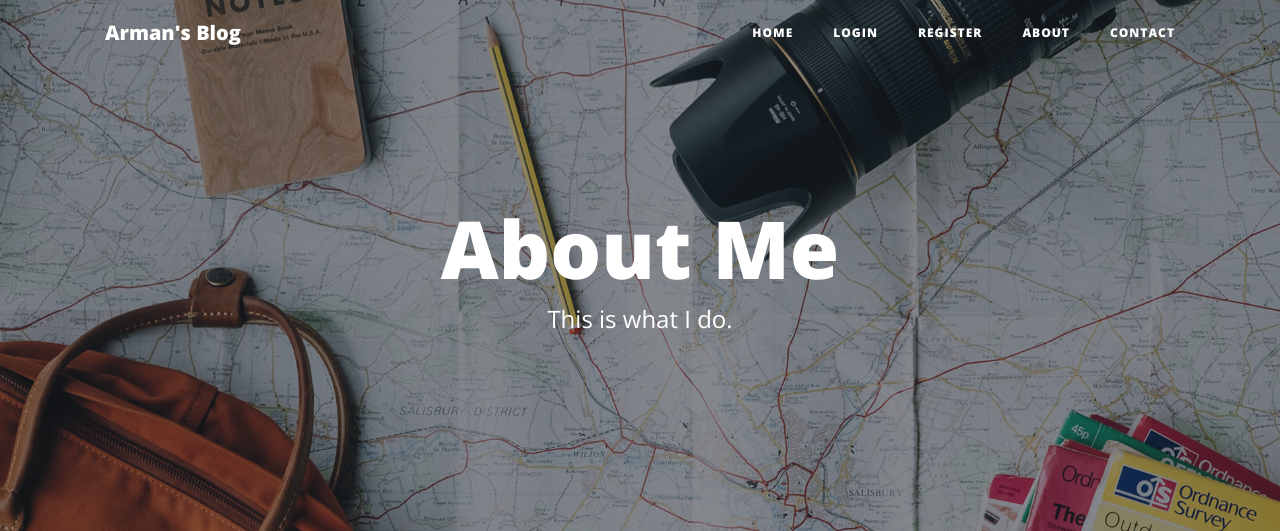
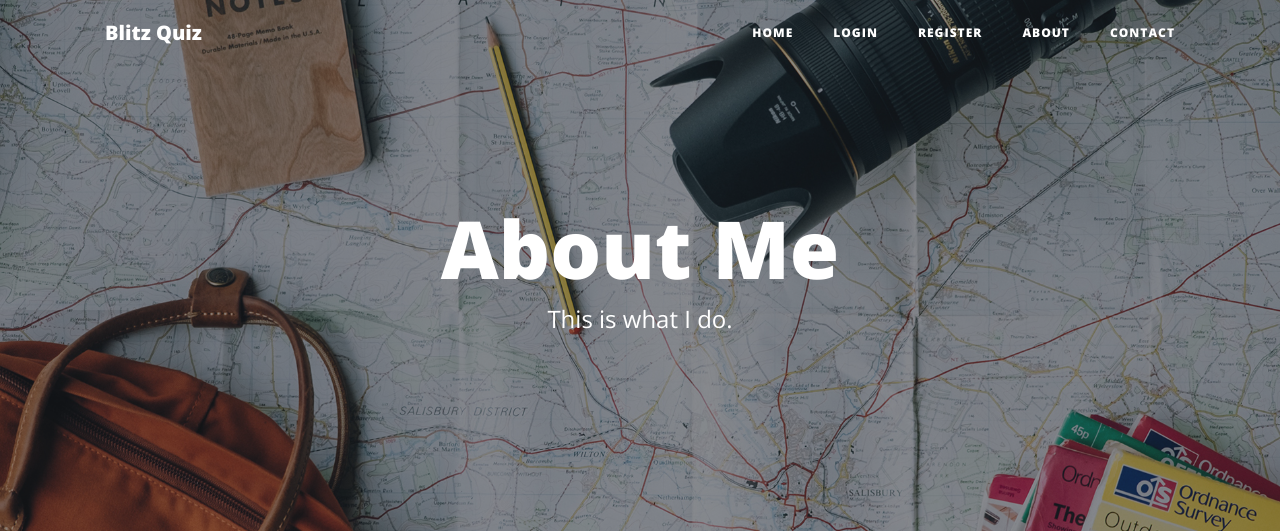
Before and after one commit to Alissiana/Blitz, a Flask app: page /about in a window 1280 px wide. Shown: the top 531 px of the page. Run offline with Flask 3, Linux system fonts and the light colour scheme; some libraries are stand-ins or nearby versions.

Commit message:
initial commit

```diff
--- a/templates/header.html
+++ b/templates/header.html
@@ -8,7 +8,7 @@
   <meta name="description" content="">
   <meta name="author" content="">
 
-  <title>Arman's Blog</title>
+  <title>Blitz Quiz</title>
   <link rel="icon" href="https://img.icons8.com/nolan/64/a.png"/>
 
   <!-- Bootstrap core CSS -->
@@ -29,7 +29,7 @@
   <!-- Navigation -->
   <nav class="navbar navbar-expand-md navbar-light fixed-top" id="mainNav">
     <div class="container">
-      <a class="navbar-brand" href="{{url_for('get_all_posts')}}">Arman's Blog</a>
+      <a class="navbar-brand" href="{{url_for('get_all_posts')}}">Blitz Quiz</a>
       <button class="navbar-toggler navbar-toggler-right" type="button" data-toggle="collapse" data-target="#navbarResponsive" aria-controls="navbarResponsive" aria-expanded="false" aria-label="Toggle navigation">
         Menu
         <i class="fas fa-bars"></i>
--- a/templates/index.html
+++ b/templates/index.html
@@ -7,8 +7,8 @@
       <div class="row">
         <div class="col-lg-8 col-md-10 mx-auto">
           <div class="site-heading">
-            <h1>Arman's Blog</h1>
-            <span class="subheading">A collection of random musings.</span>
+            <h1>Blitz Quiz</h1>
+            <span class="subheading">Starting project.</span>
           </div>
         </div>
       </div>
```
